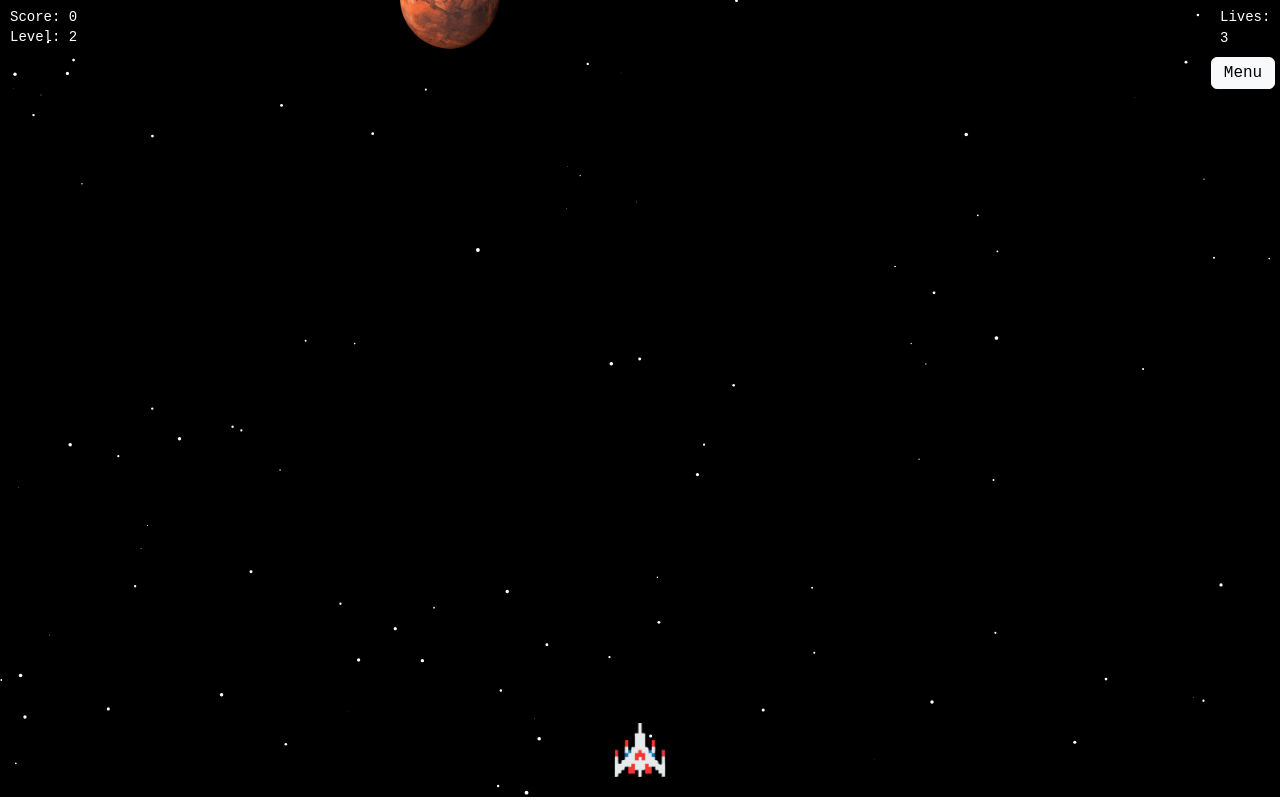
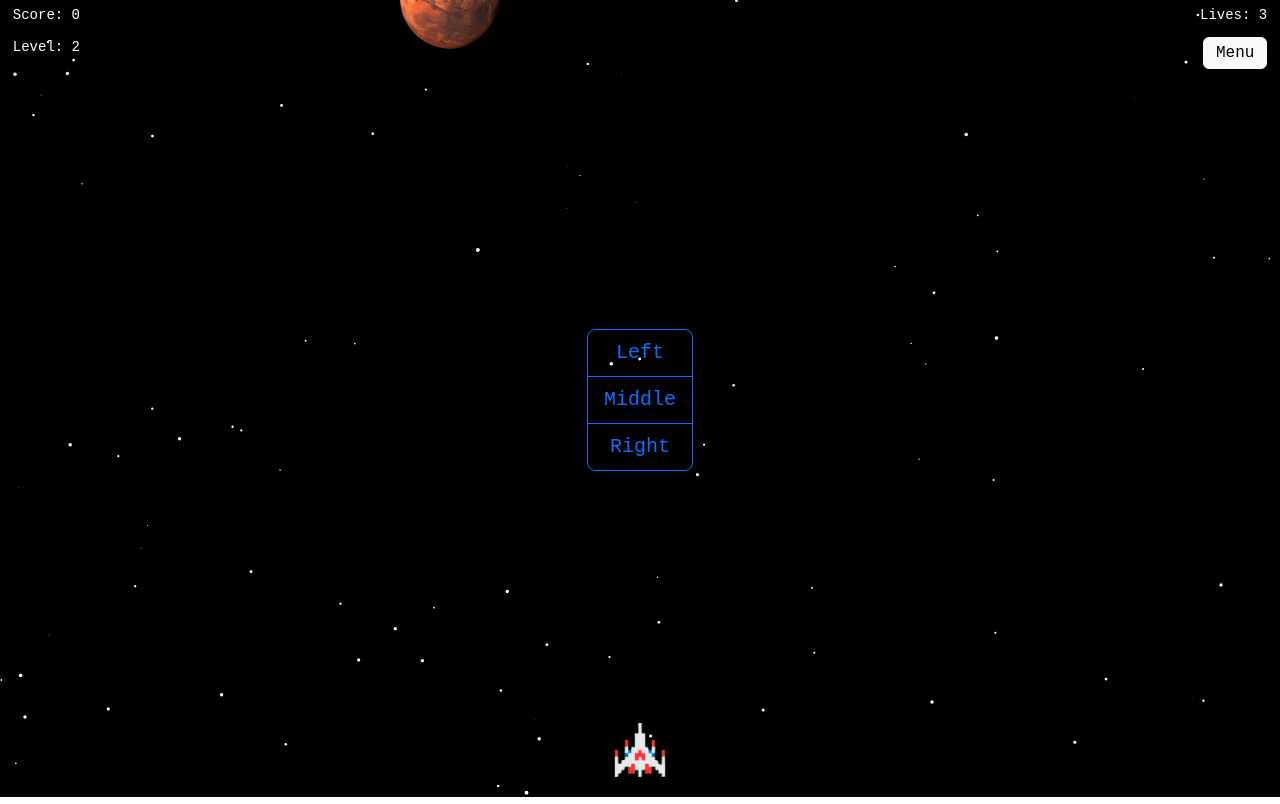
Before and after one commit to kristijanH1998/module-2-js-final-project-kristijan-hornung, a plain HTML site: page index.html in a window 1280 px wide. Drawn offline with nearby package versions, Linux system fonts and the light colour scheme.

Commit message:
html elements (score, lives remaining, menu button, level) repositioned using bootstrap and percentage values

```diff
--- a/index.html
+++ b/index.html
@@ -25,23 +25,34 @@
 <body>
     <div style="position: relative;">
         <p
-        style="position: absolute; z-index: 10; color: white; left: 10px;
-        top: 10px; margin: 0;"
+        style="position: absolute; z-index: 10; color: white; left: 1%;
+        top: 1%; margin: 0;"
         ><span>Score: </span><span id="scoreEl">0</span>
         </p>
         <p
-        style="position: absolute; z-index: 10; color: white; left: 10px;
-        top: 30px; margin: 0;"
+        style="position: absolute; z-index: 10; color: white; left: 1%;
+        top: 5%; margin: 0;"
         ><span>Level: </span><span id="levelEl">1</span>
         </p>
         <p
-        style="position: absolute; z-index: 10; color: white; left: 1220px;
-        top: 10px; margin: 0;"
+        style="position: absolute; z-index: 10; color: white; right: 1%;
+        top: 1%; margin: 0;"
         ><span>Lives: </span><span id="livesEl">3</span>
         </p>
-        <button style="position: absolute; z-index: 10;
-        top: 60px; right: 5px; width: 4em; height: 2em; " type="button" class="btn btn-light d-flex justify-content-center
+        <button style="position: absolute; z-index: 10; width: 4em; height: 2em; top: 5%; right: 1%" type="button" class="btn btn-light d-flex justify-content-center
         align-items-center">Menu</button>
+
+        <div class="btn-group-vertical btn-group-lg position-absolute top-50 start-50 translate-middle" role="group" aria-label="Large button group">
+            <button type="button" class="btn btn-outline-primary">Left</button>
+            <button type="button" class="btn btn-outline-primary">Middle</button>
+            <button type="button" class="btn btn-outline-primary">Right</button>
+        </div>
+
+
+
+
+
+
         <canvas></canvas>
     </div>
     <script src="script.js"></script>
```
